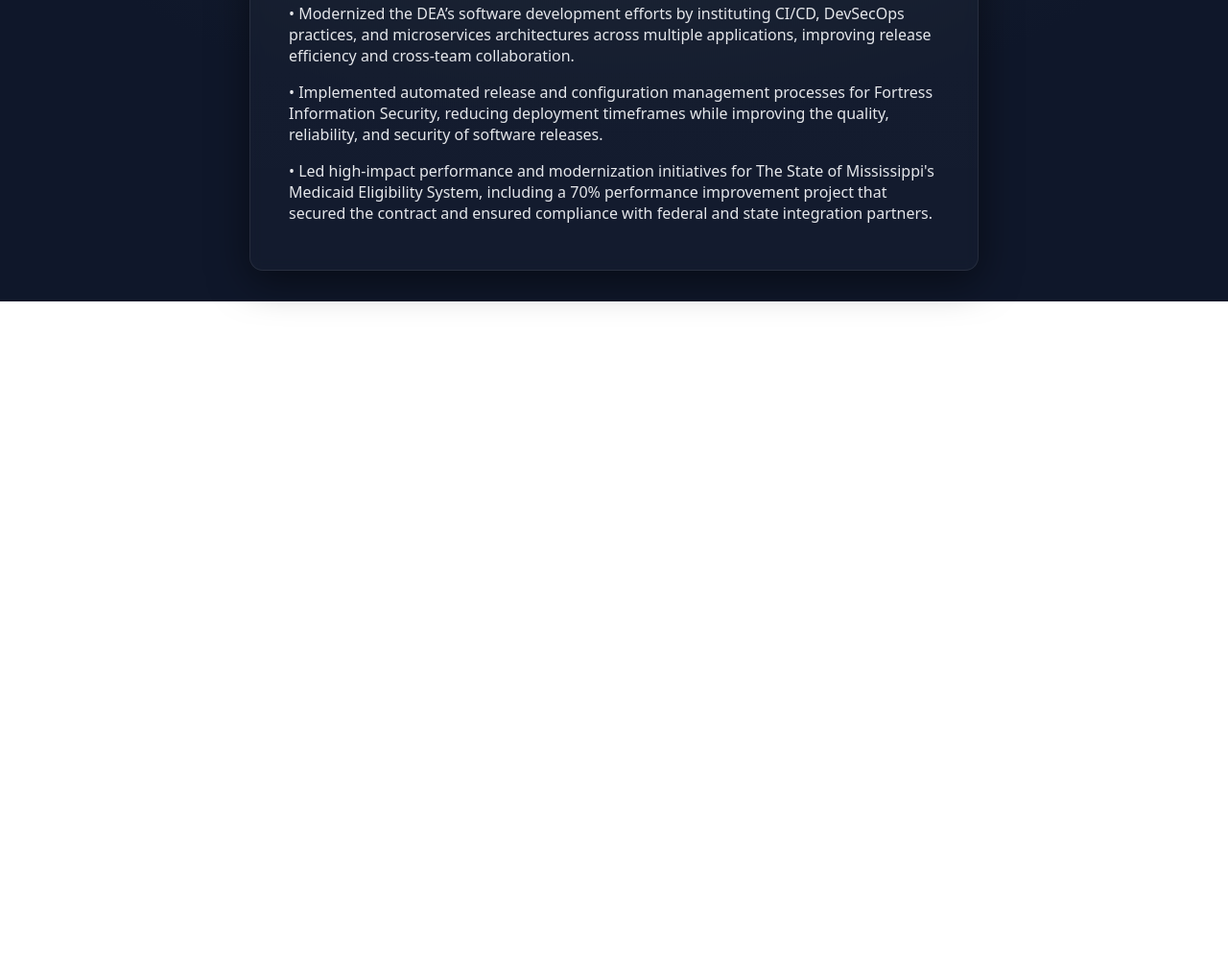
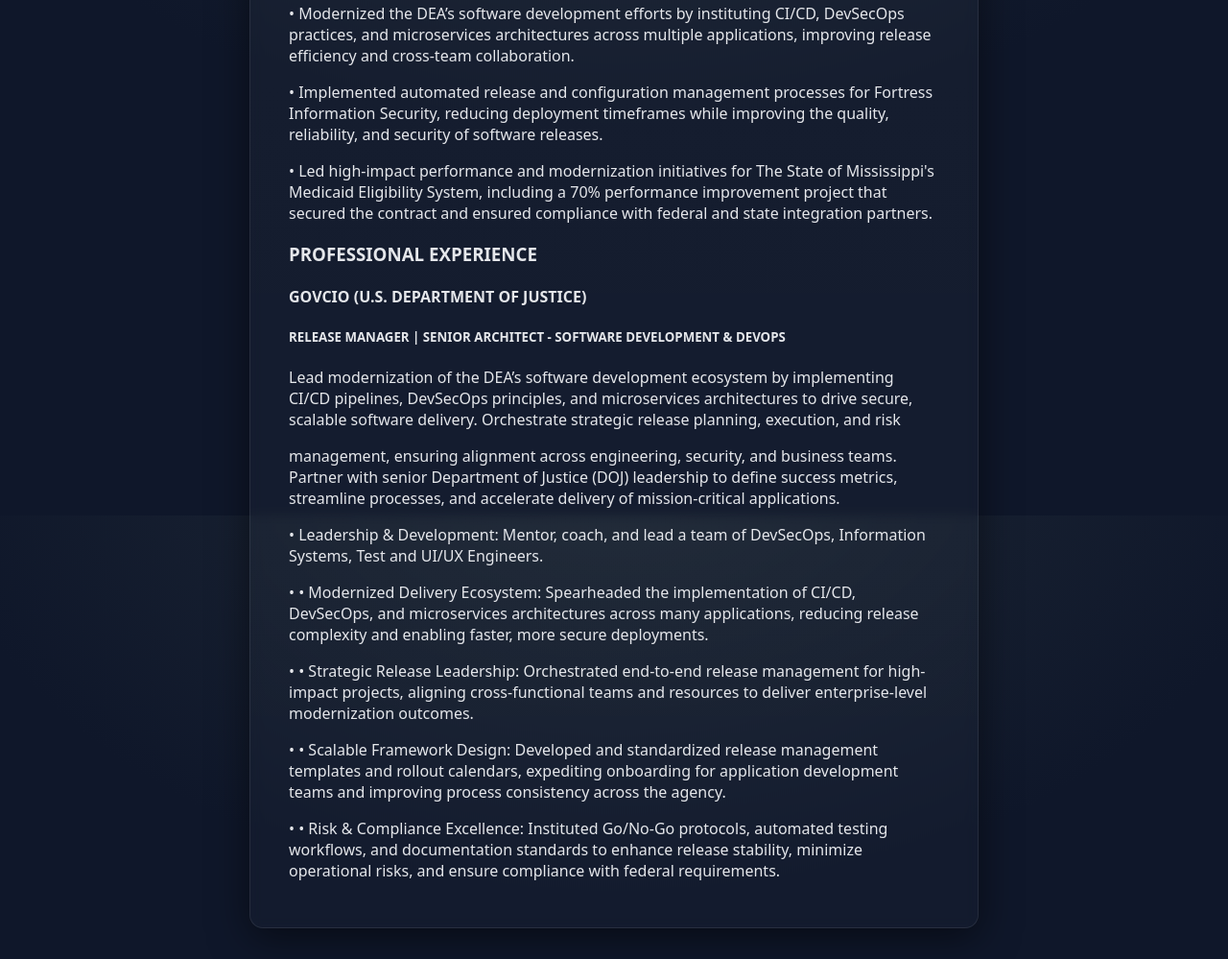
Before and after one commit to olemissguy2002/darylsmith.dev, a plain HTML site: page frontend/index.html in a window 1280 px wide. Shown: the part 1063-2062 px from the top of the page at 96% size. Before the commit the page ends 1377 px from the top, so only its background shows below. Drawn offline with Linux system fonts and the light colour scheme; no server answers.

Commit message:
Added text in index.html 3

```diff
--- a/frontend/index.html
+++ b/frontend/index.html
@@ -50,9 +50,25 @@
           deployment timeframes while improving the quality, reliability, and security of software releases.</span> </p>
       <p class="bullets">   <span>•	Led high-impact performance and modernization initiatives for The State of Mississippi's Medicaid Eligibility
           System, including a 70% performance improvement project that secured the contract and ensured compliance with federal and state integration partners. </span> </p>
+      <h3>PROFESSIONAL EXPERIENCE</h3>
+      <h4>GOVCIO (U.S. DEPARTMENT OF JUSTICE)</h4>
+      <H5>RELEASE MANAGER | SENIOR ARCHITECT - SOFTWARE DEVELOPMENT & DEVOPS</H5>
+      <p>Lead modernization of the DEA’s software development ecosystem by implementing CI/CD pipelines, DevSecOps principles, and
+       microservices architectures to drive secure, scalable software delivery. Orchestrate strategic release planning, execution, and risk  </p>
+       management, ensuring alignment across engineering, security, and business teams. Partner with senior Department of Justice (DOJ)
+       leadership to define success metrics, streamline processes, and accelerate delivery of mission-critical applications.
+      </p>
+      <p class="bullets"> <span>•	Leadership & Development: Mentor, coach, and lead a team of DevSecOps, Information Systems, Test and UI/UX Engineers.</span></p>
+      <p class="bullets"> <span>•	•	Modernized Delivery Ecosystem: Spearheaded the implementation of CI/CD, DevSecOps, and microservices architectures
+        across many applications, reducing release complexity and enabling faster, more secure deployments.</span></p>
+      <p class="bullets"> <span>•	•	Strategic Release Leadership: Orchestrated end-to-end release management for high-impact projects, aligning
+        cross-functional teams and resources to deliver enterprise-level modernization outcomes.</span></p>
+      <p class="bullets"> <span>•	•	Scalable Framework Design: Developed and standardized release management templates and rollout
+        calendars, expediting onboarding for application development teams and improving process consistency across the agency.</span></p>
+      <p class="bullets"> <span>•	•	Risk & Compliance Excellence: Instituted Go/No-Go protocols, automated testing workflows, and documentation
+        standards to enhance release stability, minimize operational risks, and ensure compliance with federal requirements.</span></p>
 
-</span>
-      </p>
+
 
     </section>
   </main>
```
